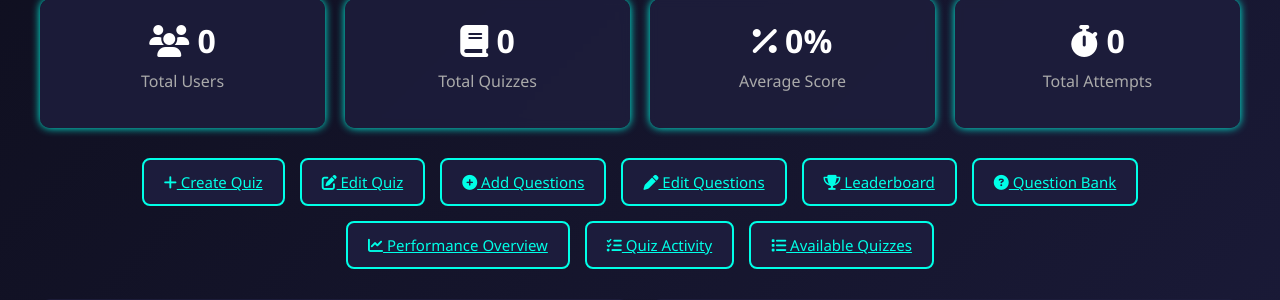
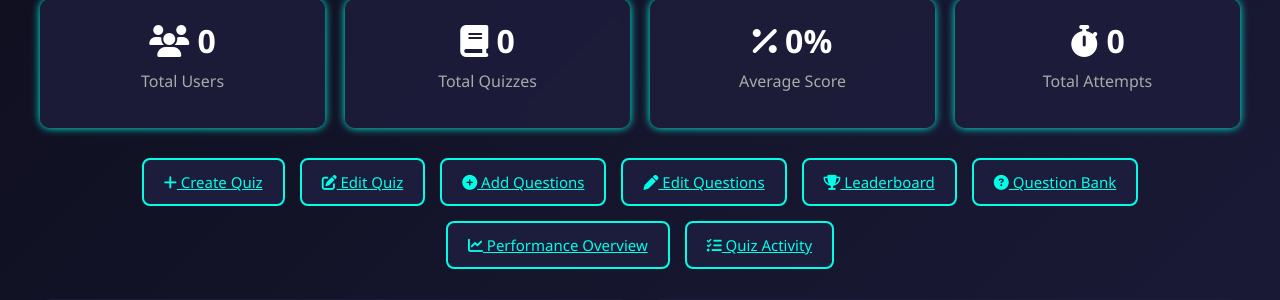
Before and after one commit to m-aparna108/signify, a Flask app: page /quiz-admin-dashboard in a window 1280 px wide. Shown: the part 137-437 px from the top of the page. Run offline with Flask 3, Linux system fonts and the light colour scheme; data that the repository does not hold is empty.

Commit message:
removed available-quizzes button from quiz_admin_dashboard

```diff
--- a/app/templates/quiz_admin_dashboard.html
+++ b/app/templates/quiz_admin_dashboard.html
@@ -50,8 +50,6 @@
       <a href="" class="btn"><i class="fas fa-question-circle"></i> Question Bank</a>
       <a href="" class="btn"><i class="fas fa-chart-line"></i> Performance Overview</a>
       <a href="" class="btn"><i class="fas fa-tasks"></i> Quiz Activity</a>
-      <a href="" class="btn"><i class="fas fa-list"></i> Available Quizzes</a>
-
     </div>
 
     <div class="charts">
```
